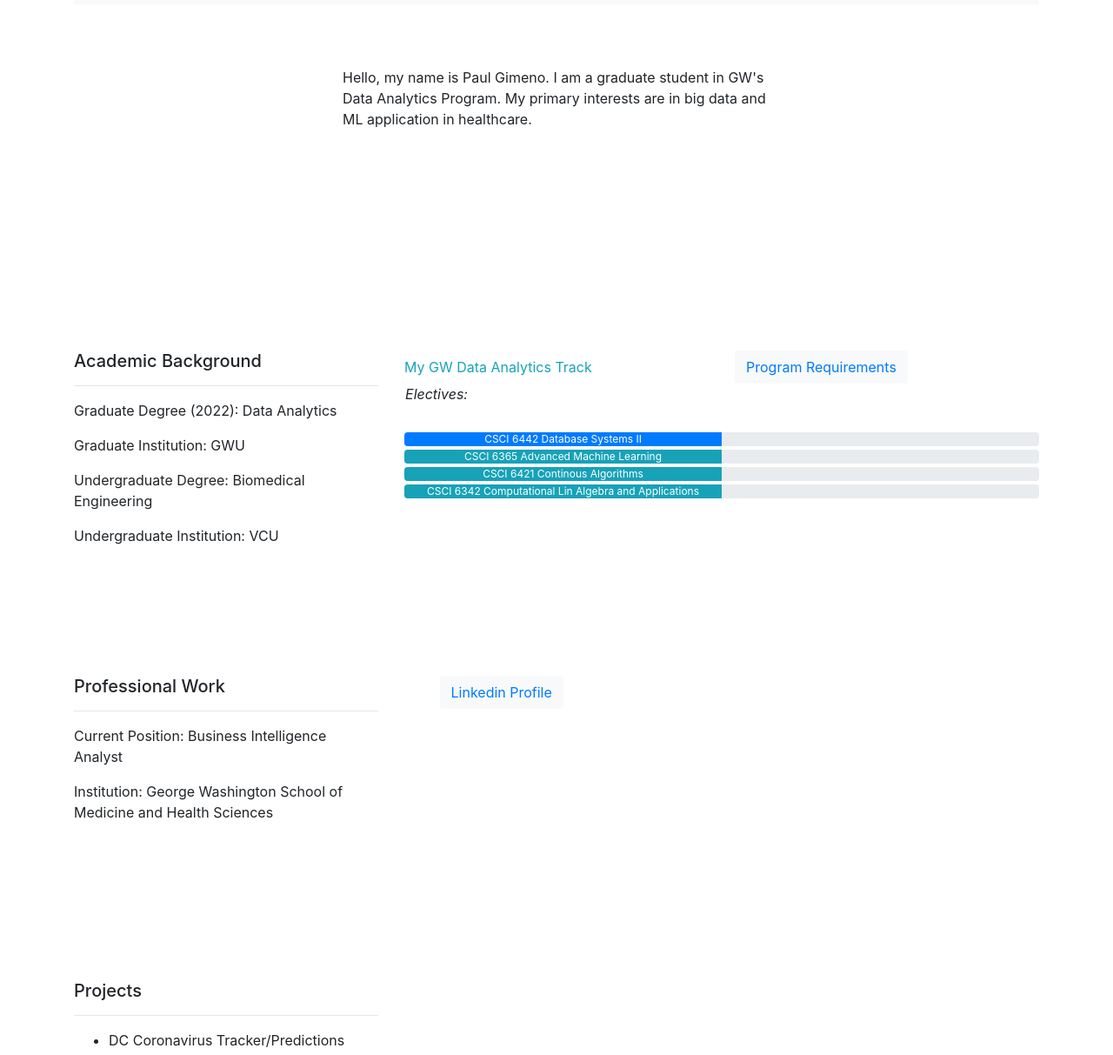
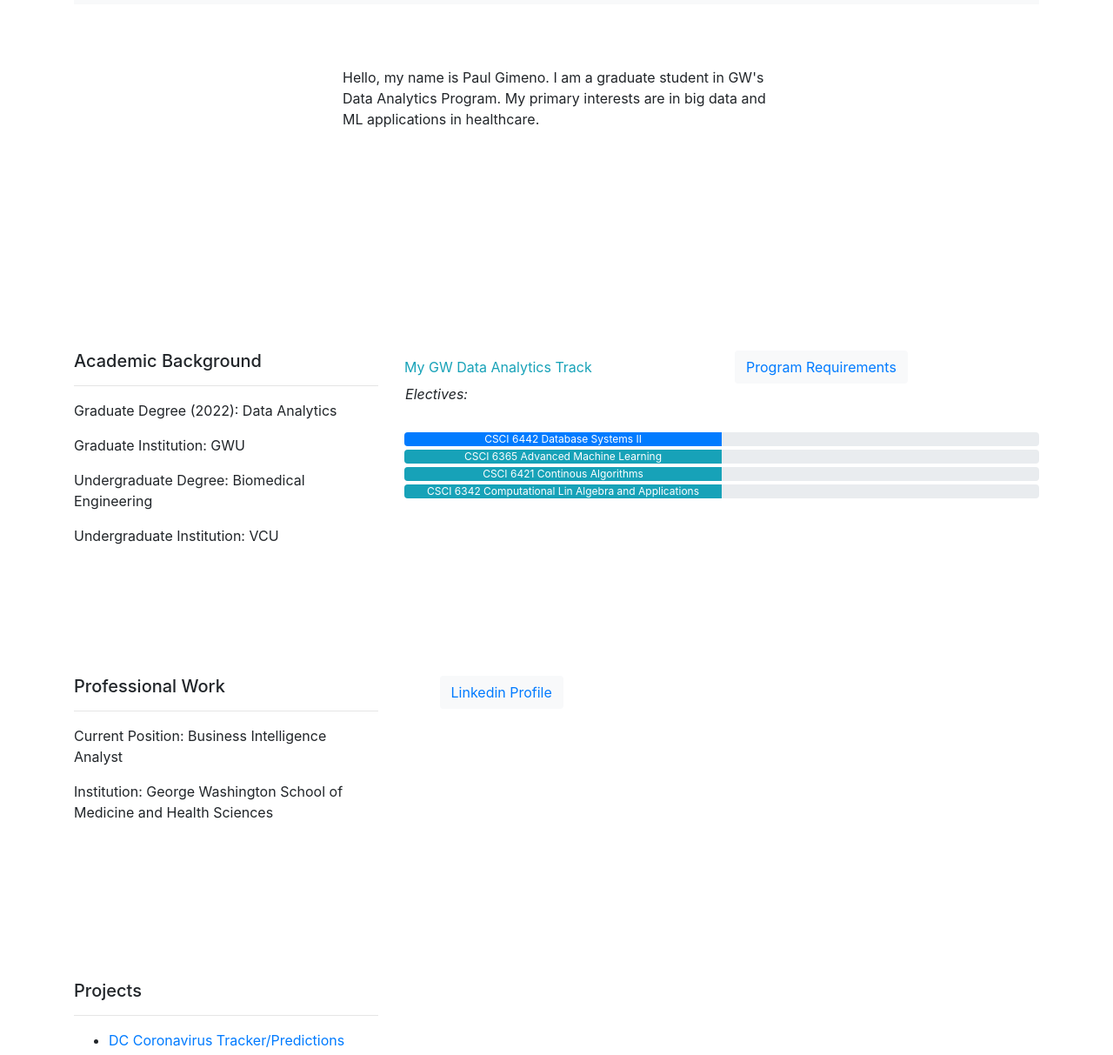
Before and after one commit to gimenopea/gimenopea.github.io, a plain HTML site: page index.html in a window 1280 px wide. Shown: the part 51-1264 px from the top of the page at 87% size. Drawn offline with nearby package versions, Linux system fonts and the light colour scheme.

Commit message:
added coronavirus link

```diff
--- a/index.html
+++ b/index.html
@@ -26,7 +26,7 @@
       <div class="row justify-content-center" style='height:350px'>
         <div class="col-6">
           <p class="px-4 py-4">
-            Hello, my name is Paul Gimeno. I am a graduate student in GW's Data Analytics Program. My primary interests are in big data and ML application in healthcare.</p>
+            Hello, my name is Paul Gimeno. I am a graduate student in GW's Data Analytics Program. My primary interests are in big data and ML applications in healthcare.</p>
         </div>
 
       </div>
@@ -130,7 +130,7 @@
       <div class="row mb-4">
         <div class="col-4"><h5>Projects</h5><hr>
          <ul>
-           <li class='mb-2'>DC Coronavirus Tracker/Predictions</li>
+           <li class='mb-2'><a href='https://github.com/gimenopea/EMSE6574/blob/master/EMSE6574_Final_Project.ipynb'>DC Coronavirus Tracker/Predictions</a></li>
            <li>Yelp Text Classification/Apache Spark Structured Streaming</li>
          </ul>
         </div>
```
